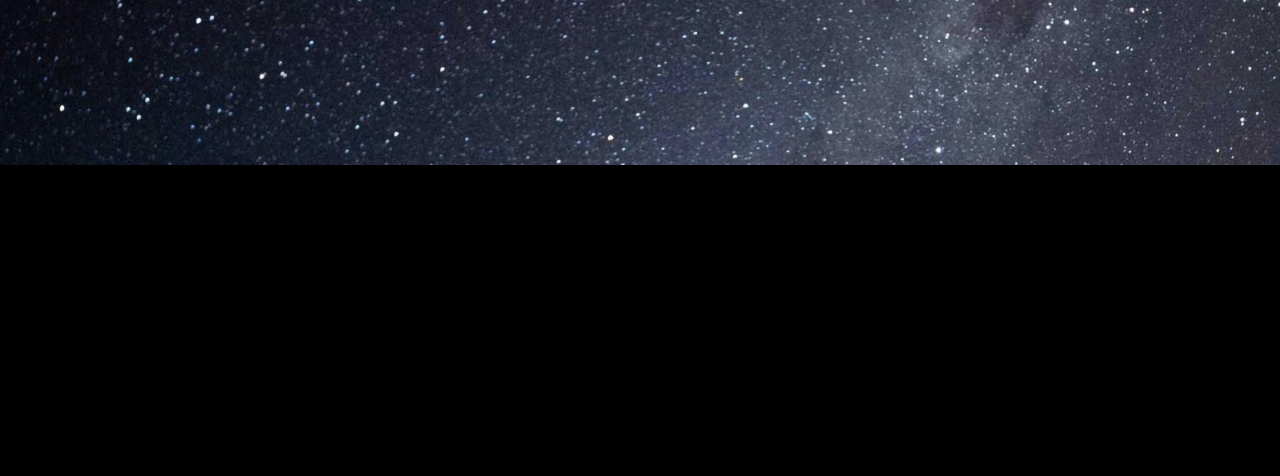
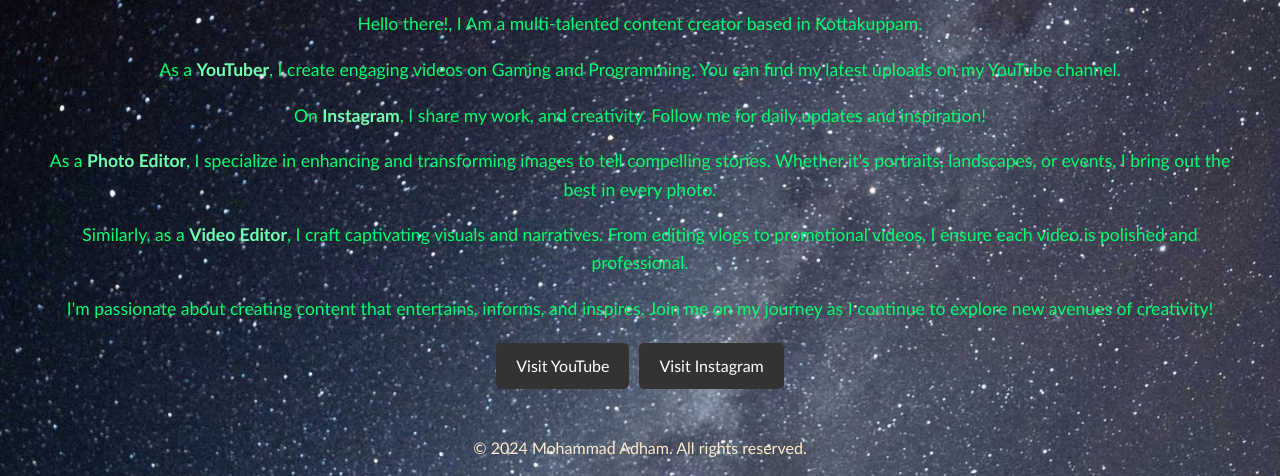
Before and after one commit to mdAdham/Web, a plain HTML site: page index.html in a window 1280 px wide. Shown: the part 635-1111 px from the top of the page. Before the commit the page ends 800 px from the top, so only its background shows below. Drawn offline with Linux system fonts and the light colour scheme.

Commit message:
Added About Tab And Social Media Links

```diff
--- a/index.html
+++ b/index.html
@@ -31,6 +31,21 @@
                 </li>
             </ul>
         </div>
+        <section id="about">
+            <h2 class="headings">About Me</h2>
+            <div>
+              <p>Hello there!, I Am a multi-talented content creator based in Kottakuppam.</p>
+              <p>As a <strong>YouTuber</strong>, I create engaging videos on Gaming and Programming. You can find my latest uploads on my YouTube channel.</p>
+              <p>On <strong>Instagram</strong>, I share my work, and creativity. Follow me for daily updates and inspiration!</p>
+              <p>As a <strong>Photo Editor</strong>, I specialize in enhancing and transforming images to tell compelling stories. Whether it's portraits, landscapes, or events, I bring out the best in every photo.</p>
+              <p>Similarly, as a <strong>Video Editor</strong>, I craft captivating visuals and narratives. From editing vlogs to promotional videos, I ensure each video is polished and professional.</p>
+              <p>I'm passionate about creating content that entertains, informs, and inspires. Join me on my journey as I continue to explore new avenues of creativity!</p>
+              <div class="buttons">
+                <a href="https://www.youtube.com/@BackupCookie686" class="button" target="_blank">Visit YouTube</a>
+                <a href="https://www.instagram.com/backupcookie686?igsh=MTYxZnYza2t5YXB0dQ==" class="button" target="_blank">Visit Instagram</a>
+              </div>
+            </div>
+          </section>
 
     </div>
     <footer>
--- a/style.css
+++ b/style.css
@@ -65,3 +65,86 @@ body {
     transition: transform 0.2s ease;
     box-shadow: 0 2px 4px rgba(0, 0, 0, 0.2);
 }
+
+/* About Me Section Styles */
+#about {
+    padding: 30px;
+    animation: fadeIn 1s ease-out;
+}
+
+@keyframes fadeIn {
+    from {
+        opacity: 0;
+        transform: translateY(-20px);
+    }
+    to {
+        opacity: 1;
+        transform: translateY(0);
+    }
+}
+
+#about h2 {
+    font-size: 2em;
+    margin-bottom: 20px;
+}
+
+#about p {
+    font-size: 1.1em;
+    line-height: 1.6;
+    color: #00ff6e;
+}
+
+#about strong {
+    color: #70ffae;
+    font-weight: bold;
+}
+
+#about .content {
+    display: flex;
+    flex-direction: column;
+    gap: 15px;
+}
+
+#about .content p:first-child {
+    margin-top: 0;
+}
+
+#about .content p:last-child {
+    margin-bottom: 0;
+}
+
+#about .content p:last-child::after {
+    content: '.';
+}
+
+#about .content p::first-letter {
+    font-size: 1.5em;
+    font-weight: bold;
+}
+
+#about p:hover {
+    transform: translateY(-2px);
+    transition: transform 0.2s ease;
+    box-shadow: 0 2px 4px rgba(0, 0, 0, 0.2);
+}
+
+#about .buttons {
+    display: flex;
+    gap: 10px;
+    margin-top: 20px;
+    justify-content: center;
+}
+
+.button {
+    padding: 10px 20px;
+    background-color: #333;
+    color: #fff;
+    border: none;
+    border-radius: 5px;
+    cursor: pointer;
+    text-decoration: none;
+}
+
+.button:hover {
+    background-color: #555;
+}
```
